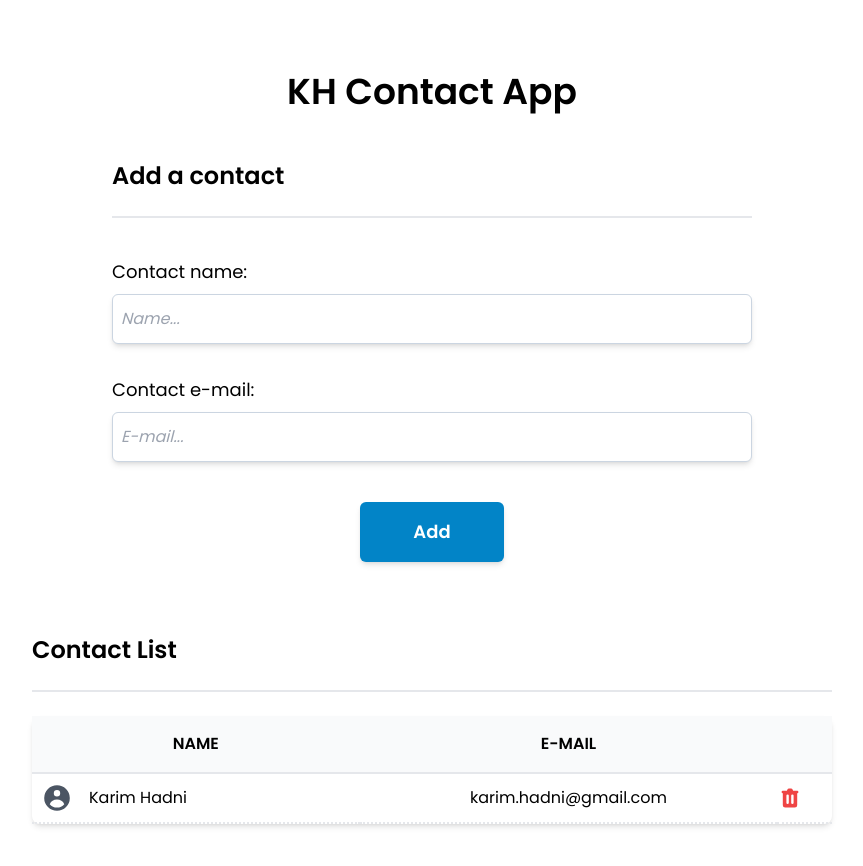
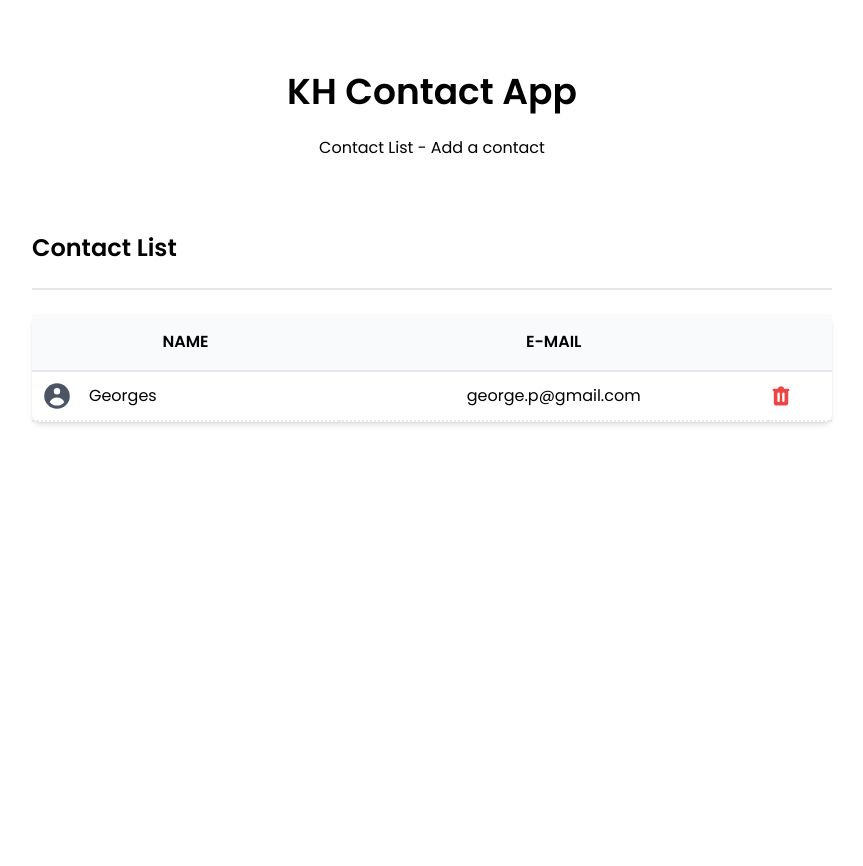
Before and after one commit to khadni/KH-portfolio-contact-app, a React (Create React App) app: page / in a window 1280 px wide. Shown: the top 866 px of the page, without its empty margins (208-1071 px from the left). After the commit the page ends 800 px from the top, so only its background shows below. Built offline with nearby package versions, Linux system fonts and the light colour scheme.

Commit message:
react router

```diff
--- a/package.json
+++ b/package.json
@@ -9,6 +9,7 @@
     "@testing-library/user-event": "^13.5.0",
     "react": "^17.0.2",
     "react-dom": "^17.0.2",
+    "react-router-dom": "^6.2.2",
     "react-scripts": "5.0.0",
     "uniqid": "^5.4.0",
     "web-vitals": "^2.1.4"
--- a/src/components/App.js
+++ b/src/components/App.js
@@ -1,4 +1,11 @@
 import React from "react";
+import {
+  BrowserRouter as Router,
+  Switch,
+  Routes,
+  Route,
+  Link,
+} from "react-router-dom";
 import uniqid from "uniqid";
 import { useState, useEffect } from "react";
 import "./App.css";
@@ -49,9 +56,18 @@ function App() {
   return (
     <div className="font-poppins">
       <div className="container flex flex-col justify-center mx-auto py-12">
-        <Header />
-        <AddContact addContactHandler={addContactHandler} />
-        <ContactList contacts={contacts} getContactId={deleteContactHandler} />
+        <Router>
+          <Header />
+          <Routes>
+            <Route path="add" element={<AddContact />} />
+            <Route path="/" element={<ContactList />} />
+            {/* <AddContact addContactHandler={addContactHandler} />
+          <ContactList
+            contacts={contacts}
+            getContactId={deleteContactHandler}
+          /> */}
+          </Routes>
+        </Router>
       </div>
     </div>
   );
--- a/src/components/ContactList.js
+++ b/src/components/ContactList.js
@@ -6,8 +6,15 @@ const ContactList = (props) => {
     props.getContactId(id);
   };
 
+  const contacts = [
+    {
+      id: "1",
+      name: "Georges",
+      email: "george.p@gmail.com",
+    },
+  ];
   //-- RENDER CONTACTS LIST---
-  const renderContactList = props.contacts.map((contact) => {
+  const renderContactList = contacts.map((contact) => {
     return (
       <ContactCard
         contact={contact}
--- a/src/components/Header.js
+++ b/src/components/Header.js
@@ -1,9 +1,15 @@
 import React from "react";
+import { Link } from "react-router-dom";
 
 const Header = () => {
   return (
-    <header className="text-4xl font-semibold py-6 self-center">
-      KH Contact App
+    <header className="flex flex-col self-center">
+      <div className="text-4xl font-semibold py-6 self-center">
+        KH Contact App
+      </div>
+      <nav className="self-center">
+        <Link to="/">Contact List</Link> - <Link to="/add">Add a contact</Link>
+      </nav>
     </header>
   );
 };
```
Also changed, not shown: 1 other file (tests, documents, lock files or other folders).
